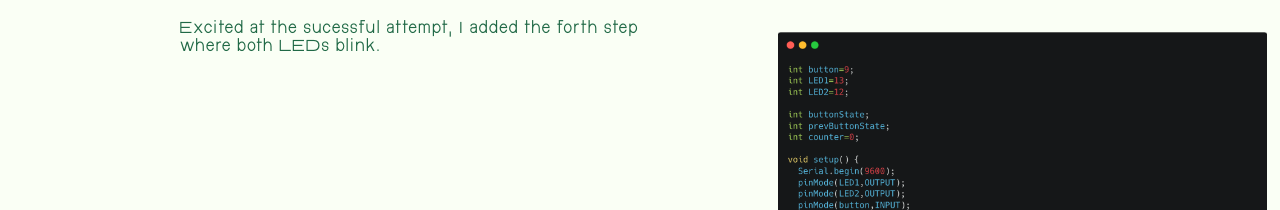
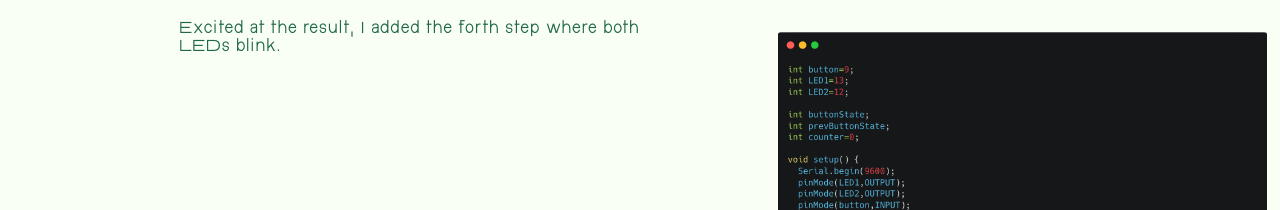
Before and after one commit to anh-ngo/anh-ngo.github.io, a Jekyll site: the page built from _physical-computing/week1.md, in a window 1280 px wide. Shown: the part 424-634 px from the top of the page. Built offline with Jekyll 4.4.1, drawn with Linux system fonts in a browser that asks for light colours; a script that is not in the unit is left out.

Commit message:
Update physical-computing week 2

```diff
--- a/_physical-computing/week1.md
+++ b/_physical-computing/week1.md
@@ -16,12 +16,12 @@ date:   2022-10-24
       then the button was pressed or released. <br>
       - If the button was pressed, increase the counter.<br>
       - If the button was released, nothing happens with the counter.<br>
-      <p>Excited at the sucessful attempt, I added the forth step where both LEDs blink. </p></p>
+      <p>Excited at the result, I added the forth step where both LEDs blink. </p></p>
     </div>
   </div>
   <div class="col w-45">
     <div class="img-wrapper">
-      <img src="{{site.baseurl}}/assets/img/physical-computing/week1/LEDs.GIF" alt="">
+      <img src="{{site.baseurl}}/assets/img/physical-computing/week1/LEDs.gif" alt="">
       <p>img1. Demo with an extra blinking state</p>
     </div>
     <div class="img-wrapper">
```
Also changed, not shown: assets/img/physical-computing/week2/01.png (added), assets/img/physical-computing/week2/02.png (added), 3 other files.
